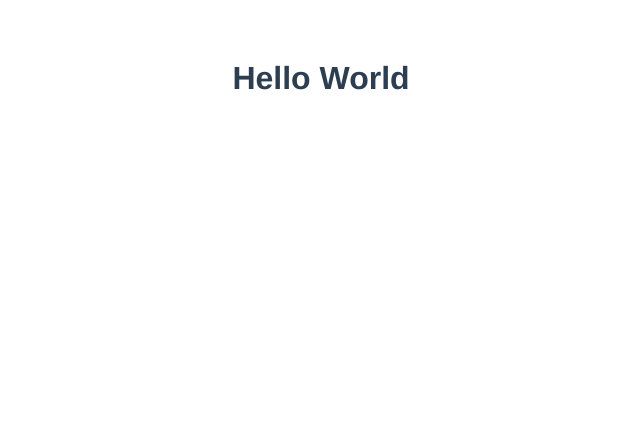
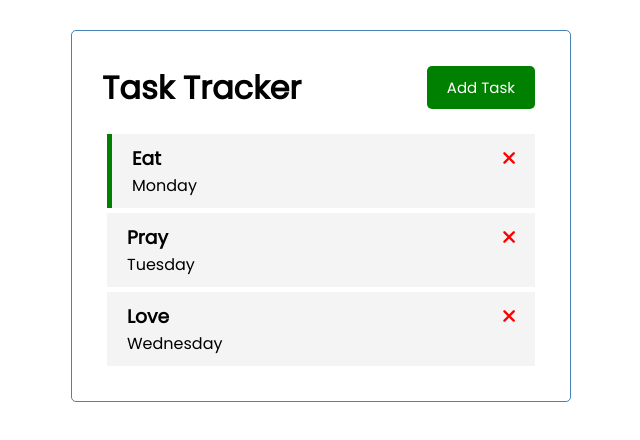
Before and after one commit to kasiliwachiye/task-trasker-vue, a Vue app: page / in a window 1280 px wide. Shown: the top 440 px of the page, without its empty margins (319-959 px from the left). Built offline with nearby package versions, Linux system fonts and the light colour scheme.

Commit message:
feat: create button, task,tasks, header, addtask

```diff
--- a/public/index.html
+++ b/public/index.html
@@ -1,15 +1,26 @@
 <!DOCTYPE html>
 <html lang="">
   <head>
-    <meta charset="utf-8">
-    <meta http-equiv="X-UA-Compatible" content="IE=edge">
-    <meta name="viewport" content="width=device-width,initial-scale=1.0">
-    <link rel="icon" href="<%= BASE_URL %>favicon.ico">
+    <meta charset="utf-8" />
+    <meta http-equiv="X-UA-Compatible" content="IE=edge" />
+    <meta name="viewport" content="width=device-width,initial-scale=1.0" />
+    <link rel="icon" href="<%= BASE_URL %>favicon.ico" />
+    <link
+      rel="stylesheet"
+      href="https://cdnjs.cloudflare.com/ajax/libs/font-awesome/6.1.2/css/all.min.css"
+      integrity="sha512-1sCRPdkRXhBV2PBLUdRb4tMg1w2YPf37qatUFeS7zlBy7jJI8Lf4VHwWfZZfpXtYSLy85pkm9GaYVYMfw5BC1A=="
+      crossorigin="anonymous"
+      referrerpolicy="no-referrer"
+    />
     <title><%= htmlWebpackPlugin.options.title %></title>
   </head>
   <body>
     <noscript>
-      <strong>We're sorry but <%= htmlWebpackPlugin.options.title %> doesn't work properly without JavaScript enabled. Please enable it to continue.</strong>
+      <strong
+        >We're sorry but <%= htmlWebpackPlugin.options.title %> doesn't work
+        properly without JavaScript enabled. Please enable it to
+        continue.</strong
+      >
     </noscript>
     <div id="app"></div>
     <!-- built files will be auto injected -->
--- a/src/App.vue
+++ b/src/App.vue
@@ -1,23 +1,90 @@
 <template>
-  <h1>Hello World</h1>
+  <div class="container">
+    <HeaderComponent title="Task Tracker" />
+    <TasksComponent :tasks="tasks" @delete-task="deleteTask" @toggle-reminder="toggleReminder" />
+  </div>
 </template>
 
 <script>
+import HeaderComponent from "./components/Header.vue";
+import TasksComponent from "./components/Tasks.vue";
 
 export default {
-  name: 'App',
+  name: "App",
   components: {
-  }
-}
+    HeaderComponent,
+    TasksComponent,
+  },
+  data() {
+    return {
+      tasks: [],
+    };
+  },
+  methods: {
+    deleteTask(id) {
+      if (confirm("Are you sure you want to delete this task?")) {
+        this.tasks = this.tasks.filter((task) => task.id !== id);
+      }
+    },
+    toggleReminder(id) {
+      this.tasks = this.tasks.map((task) => {
+        if (task.id === id) {
+          task.reminder = !task.reminder;
+        }
+        return task;
+      });
+    },
+  },
+  created() {
+    this.tasks = [
+      { id: 1, text: "Eat", day: "Monday", reminder: true },
+      { id: 2, text: "Pray", day: "Tuesday", reminder: false },
+      { id: 3, text: "Love", day: "Wednesday", reminder: false },
+    ];
+  },
+};
 </script>
 
 <style>
-#app {
-  font-family: Avenir, Helvetica, Arial, sans-serif;
-  -webkit-font-smoothing: antialiased;
-  -moz-osx-font-smoothing: grayscale;
-  text-align: center;
-  color: #2c3e50;
-  margin-top: 60px;
+@import url("https://fonts.googleapis.com/css2?family=Poppins:wght@300;400&display=swap");
+* {
+  box-sizing: border-box;
+  margin: 0;
+  padding: 0;
+}
+body {
+  font-family: "Poppins", sans-serif;
+}
+.container {
+  max-width: 500px;
+  margin: 30px auto;
+  overflow: auto;
+  min-height: 300px;
+  border: 1px solid steelblue;
+  padding: 30px;
+  border-radius: 5px;
+}
+.btn {
+  display: inline-block;
+  background: #000;
+  color: #fff;
+  border: none;
+  padding: 10px 20px;
+  margin: 5px;
+  border-radius: 5px;
+  cursor: pointer;
+  text-decoration: none;
+  font-size: 15px;
+  font-family: inherit;
+}
+.btn:focus {
+  outline: none;
+}
+.btn:active {
+  transform: scale(0.98);
+}
+.btn-block {
+  display: block;
+  width: 100%;
 }
 </style>
--- /dev/null
+++ b/src/components/Button.vue
@@ -0,0 +1,24 @@
+<template>
+  <div>
+    <button @click="onClick()" :style="{background:color}" class="btn">{{title}}</button>
+  </div>
+</template>
+
+<script>
+export default {
+  name: 'ButtonComponent',
+  props: {
+    title: String,
+    color: String
+  },
+  methods: {
+    onClick() {
+      console.log('clicked')
+    }
+  },
+}
+</script>
+
+<style>
+
+</style>
--- /dev/null
+++ b/src/components/Header.vue
@@ -0,0 +1,33 @@
+<template>
+  <div>
+    <header>
+      <h1>{{ title }}</h1>
+      <ButtonComponent title="Add Task" color="green" />
+    </header>
+  </div>
+</template>
+
+<script>
+import ButtonComponent from "./Button.vue";
+
+export default {
+  name: "HeaderComponent",
+  props: {
+    title: {
+      type: String,
+    },
+  },
+  components: {
+    ButtonComponent,
+  },
+};
+</script>
+
+<style>
+header {
+  display: flex;
+  justify-content: space-between;
+  align-items: center;
+  margin-bottom: 20px;
+}
+</style>
--- /dev/null
+++ b/src/components/Task.vue
@@ -0,0 +1,41 @@
+<template>
+  <div
+    :class="[task.reminder ? 'reminder' : '', 'task']"
+    @dblclick="$emit('toggle-reminder', task.id)"
+  >
+    <h3>
+      {{ task.text }}
+      <i @click="$emit('delete-task', task.id)" class="fas fa-times"></i>
+    </h3>
+    <p>{{ task.day }}</p>
+  </div>
+</template>
+
+<script>
+export default {
+  name: "TaskComponent",
+  props: {
+    task: Object,
+  },
+};
+</script>
+
+<style>
+.fas {
+  color: red;
+}
+.task {
+  background: #f4f4f4;
+  margin: 5px;
+  padding: 10px 20px;
+  cursor: pointer;
+}
+.task.reminder {
+  border-left: 5px solid green;
+}
+.task h3 {
+  display: flex;
+  align-items: center;
+  justify-content: space-between;
+}
+</style>
--- /dev/null
+++ b/src/components/Tasks.vue
@@ -0,0 +1,24 @@
+<template>
+  <div :key="task.id" v-for="task in tasks">
+    <TaskComponent
+      @delete-task="$emit('delete-task', task.id)"
+      :task="task"
+      @toggle-reminder="$emit('toggle-reminder', task.id)"
+    />
+  </div>
+</template>
+<script>
+import TaskComponent from "./Task.vue";
+
+export default {
+  name: "TasksComponent",
+  props: {
+    tasks: Array,
+  },
+  components: {
+    TaskComponent,
+  },
+  emits: ["delete-task", "toggle-reminder"],
+};
+</script>
+<style></style>
```
Also changed, not shown: src/components/AddTask.vue (added, +33 -0 lines), src/components/HelloWorld.vue (deleted, +0 -58 lines).
